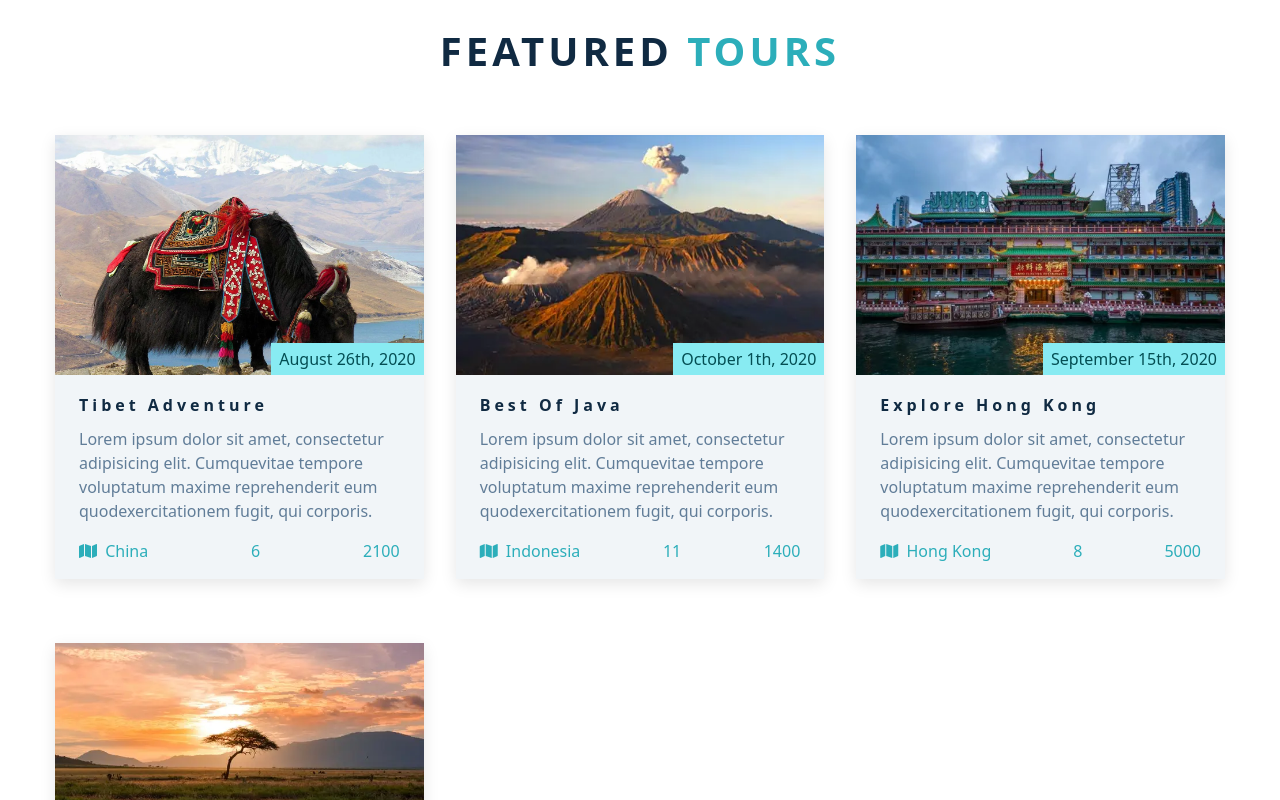
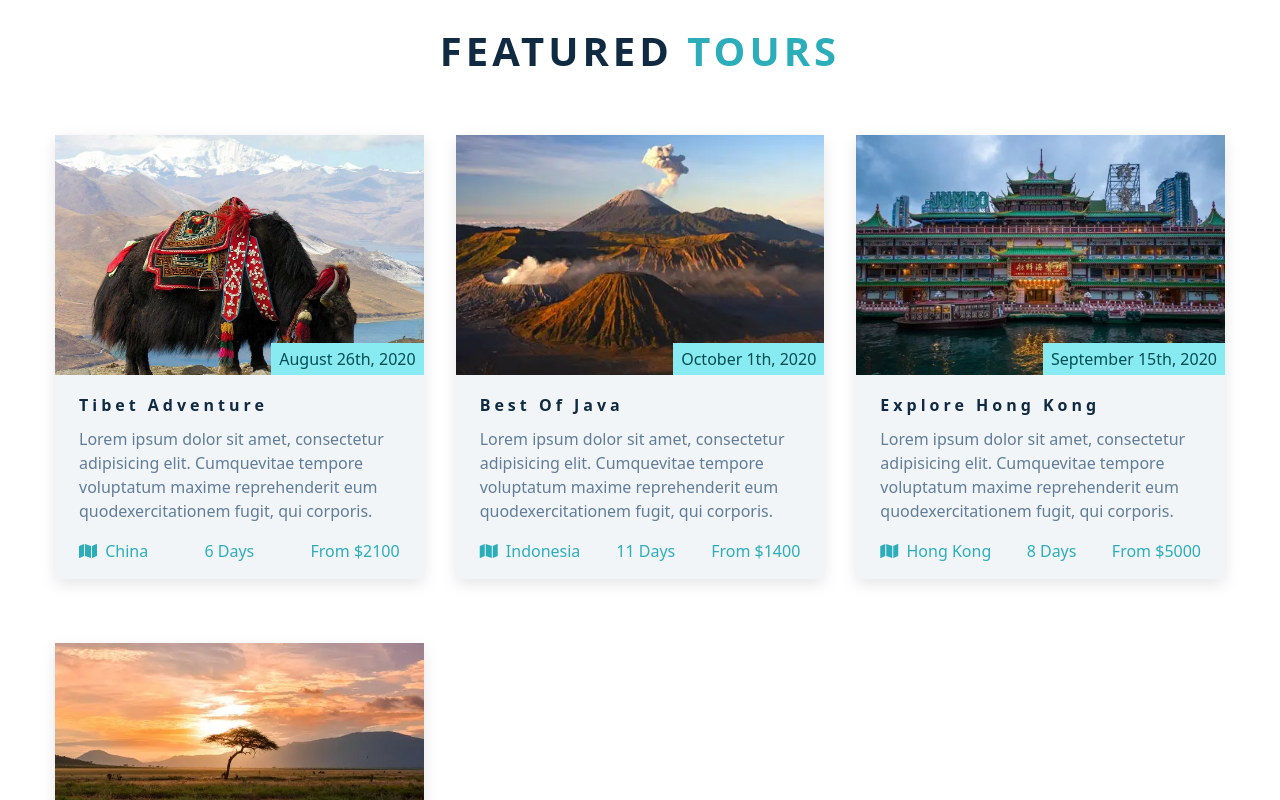
Before and after one commit to AnilC07/backroad, a React (Create React App) app: page / in a window 1280 px wide. Shown: the part 1920-2720 px from the top of the page. Built offline with nearby package versions, Linux system fonts and the light colour scheme; the HTML template or start-up script is replaced by a standard one.

Commit message:
clean Tours jsx and add Tour component

```diff
--- /dev/null
+++ b/src/components/Tour.js
@@ -0,0 +1,29 @@
+import React from 'react'
+
+const Tour = ({ id, image, date, title, infos, location, duration, price }) => {
+  return (<article key={id} className="tour-card">
+              <div className="tour-img-container">
+                <img src={image} className="tour-img" alt="" />
+                <p className="tour-date">{date}</p>
+              </div>
+              <div className="tour-info">
+                <div className="tour-title">
+                  <h4>{title}</h4>
+                </div>
+                <p>{infos}</p>
+                <div className="tour-footer">
+                  <p>
+                    <span>
+                      <i className="fas fa-map"></i>
+                    </span>{" "}
+                    {location}
+                  </p>
+                  <p>{duration} days</p>
+                  <p>From ${price}</p>
+                </div>
+              </div>
+            </article>
+          );
+}
+
+export default Tour
--- a/src/components/Tours.js
+++ b/src/components/Tours.js
@@ -1,41 +1,17 @@
 import React from "react";
+
+import Title from "./Title";
+import Tour from "./Tour";
 import { tours } from "../data";
-import Title from "./Title";
 
 const Tours = () => {
   return (
     <section className="section" id="tours">
       <Title title="featured" subTitle="tours" />
       <div className="section-center featured-center">
-        {tours.map((tour) => {
-          const { id, image, date, title, infos, location, duration, price } =
-            tour;
-            console.log(tour)
-          return (
-            <article key={id} className="tour-card">
-              <div className="tour-img-container">
-                <img src={image} className="tour-img" alt="" />
-                <p className="tour-date">{date}</p>
-              </div>
-              <div className="tour-info">
-                <div className="tour-title">
-                  <h4>{title}</h4>
-                </div>
-                <p>{infos}</p>
-                <div className="tour-footer">
-                  <p>
-                    <span>
-                      <i className="fas fa-map"></i>
-                    </span>{" "}
-                    {location}
-                  </p>
-                  <p>{duration}</p>
-                  <p>{price}</p>
-                </div>
-              </div>
-            </article>
-          );
-        })}
+      {tours.map((tour) => {
+      return <Tour key={tour.id} {...tour}/>
+    })}
       </div>
     </section>
   );
```
